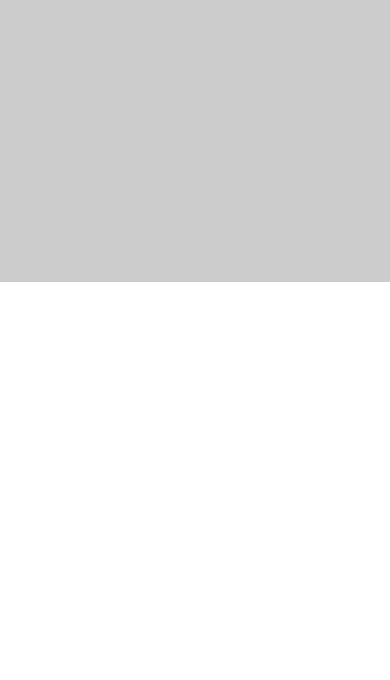
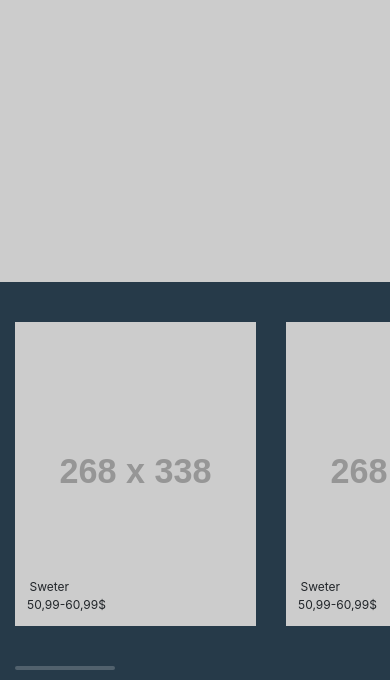
Before and after one commit to michalskoczek/frontend-level-up, a website built with webpack: page src/index.html in a window 390 px wide. Shown: the part 351-1031 px from the top of the page. Before the commit the page ends 844 px from the top, so only its background shows below. Built offline with nearby package versions, Linux system fonts and the light colour scheme; placeholder pictures from the web are drawn by us; files whose address does not match are found by name.

Commit message:
Add slider for mobile and desktop

```diff
--- a/src/index.html
+++ b/src/index.html
@@ -65,34 +65,34 @@
         <img src="./assets/vector-smart-object.png" alt="logo-mobile" />
       </div>
     </header>
-    <!--  <section class="slider wrapper__slider container-fluid">
+    <section class="slider wrapper__slider container-fluid">
       <div class="row slider__row">
         <button class="col-2 align-self-center slider__arrow">
           <img src="./assets/left-arrow.png" alt="" />
         </button>
-        <div class="col-8">
-          <div class="row images__row flex-nowrap">
-            <div class="col img">
+        <div class="images__wrapper col-xl-8 col-12">
+          <div class="images__row">
+            <div class="img">
               <img src="https://via.placeholder.com/268x338" alt="" />
               <span class="img__name">Sweter</span>
               <span class="img__price">50,99-60,99$</span>
             </div>
-            <div class="col img">
+            <div class="img">
               <img src="https://via.placeholder.com/268x338" alt="" />
               <span class="img__name">Sweter</span>
               <span class="img__price">50,99-60,99$</span>
             </div>
-            <div class="col img">
+            <div class="img">
               <img src="https://via.placeholder.com/268x338" alt="" />
               <span class="img__name">Sweter</span>
               <span class="img__price">50,99-60,99$</span>
             </div>
-            <div class="col img">
+            <div class="img">
               <img src="https://via.placeholder.com/268x338" alt="" />
               <span class="img__name">Sweter</span>
               <span class="img__price">50,99-60,99$</span>
             </div>
-            <div class="col img">
+            <div class="img">
               <img src="https://via.placeholder.com/268x338" alt="" />
               <span class="img__name">Sweter</span>
               <span class="img__price">50,99-60,99$</span>
@@ -102,9 +102,10 @@
         <button class="col-2 align-self-center slider__arrow">
           <img src="./assets/right-arrow.png" alt="" />
         </button>
+        <div class="slider__smooth-bar"></div>
       </div>
     </section>
-    <section class="products">
+    <!--  <section class="products">
       <h3 class="products__title">New Arrivals</h3>
       <div class="container">
         <div class="row flex-nowrap flex-md-wrap">
@@ -213,8 +214,8 @@
         </div>
       </div>
       <button class="products__btn-all-products">All products</button>
-    </section>
-    <section class="news">
+    </section> -->
+    <!--  <section class="news">
       <div class="container">
         <div class="row">
           <div class="col-5 news__first-news">
@@ -253,8 +254,8 @@
           </div>
         </div>
       </div>
-    </section>
-    <section class="newsletter d-flex flex-column align-items-center">
+    </section> -->
+    <!--   <section class="newsletter d-flex flex-column align-items-center">
       <p class="newsletter__title">Our newsletter</p>
       <p class="newsletter__subtitle">
         Join our list and get 15% off your first purchase!
--- a/src/styles/_slider.scss
+++ b/src/styles/_slider.scss
@@ -1,19 +1,61 @@
 .slider {
+  padding: 0;
   background-color: #263a49;
 
+  &__row {
+    margin: 0;
+  }
+
   &__arrow {
+    display: none;
+    padding: 0;
     background: transparent;
     border: transparent;
+
+    @media (min-width: 1200px) {
+      display: block;
+    }
+  }
+
+  &__smooth-bar {
+    height: 4px;
+    width: 100px;
+    margin: 0 0 10px 15px;
+    border-radius: 2px;
+    background-color: #fff;
+    opacity: 0.2;
+
+    @media (min-width: 1200px) {
+      display: none;
+    }
   }
 }
 
+.images__wrapper {
+  padding: 0;
+}
+
 .images__row {
+  display: flex;
+  flex-wrap: nowrap;
   overflow: hidden;
   margin: 40px 0;
+
   .img {
     position: relative;
+    width: 241px;
+    height: 304px;
     margin: 0 15px;
     padding: 0;
+
+    @media (min-width: 1200px) {
+      width: 268px;
+      height: 338px;
+    }
+
+    & img {
+      max-height: 100%;
+    }
 
     &__name,
     &__price {
```
